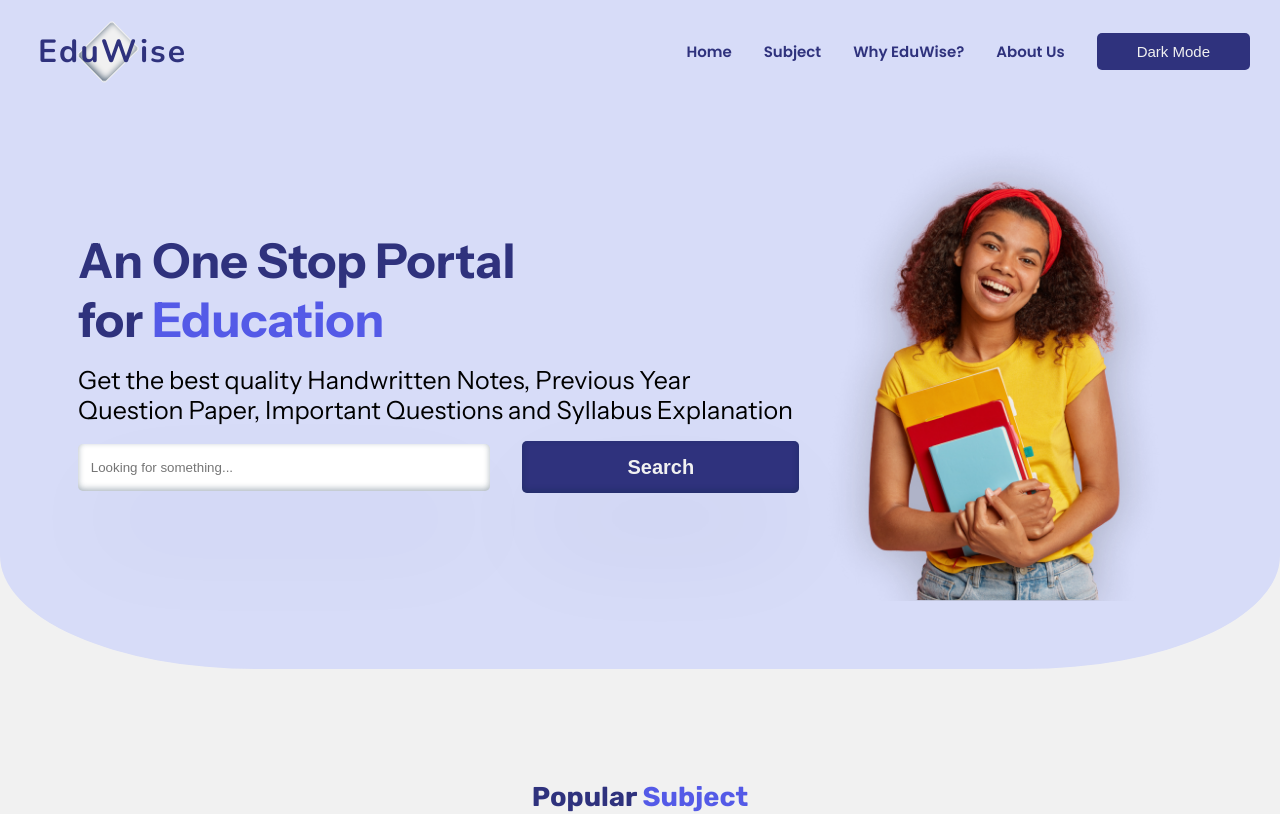
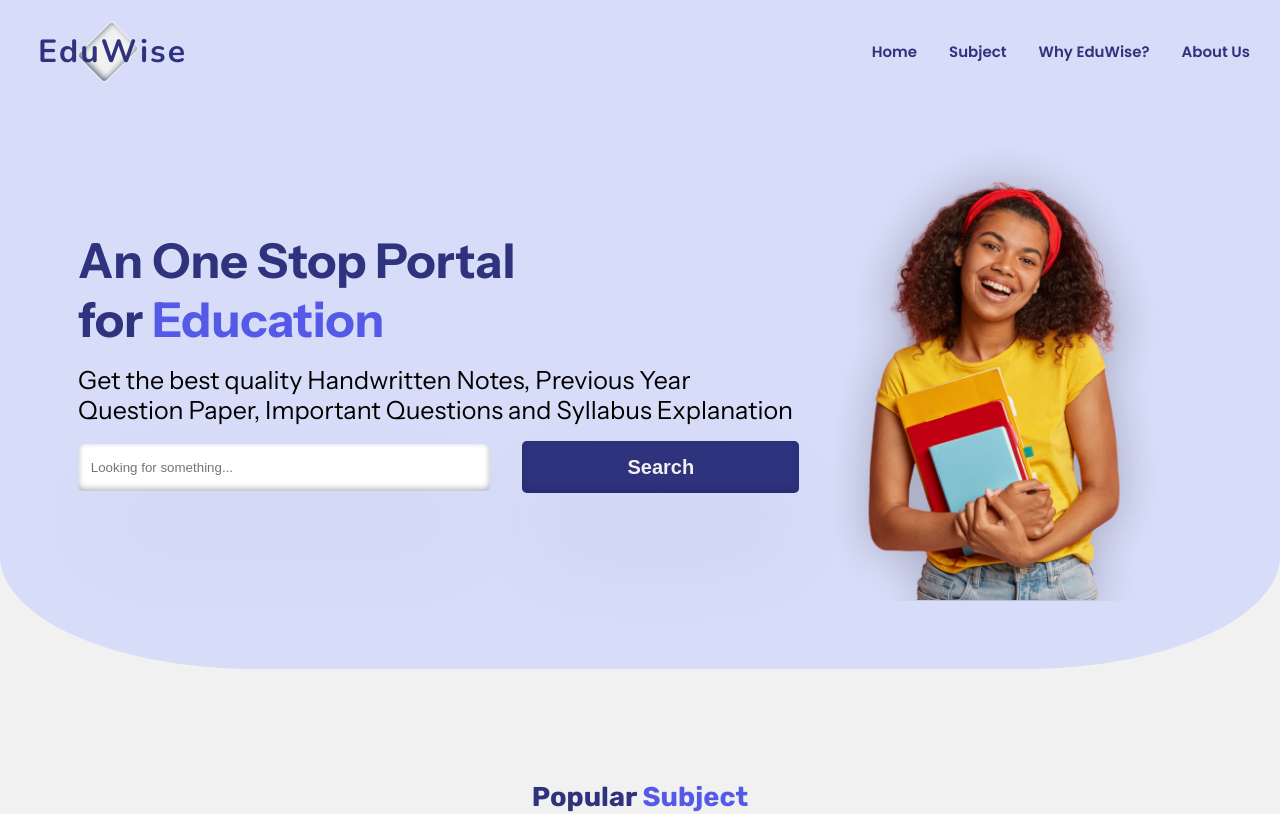
Before and after one commit to uttamakwana/eduwise, a React (Vite) app: page / in a window 1280 px wide. Shown: the top 814 px of the page. Built offline with nearby package versions, Linux system fonts and the light colour scheme; a web font is replaced by a local one.

Commit message:
AllRoutes.jsx is commented

```diff
--- a/src/components/Header/Header.jsx
+++ b/src/components/Header/Header.jsx
@@ -2,7 +2,7 @@ import React, { useEffect, useState } from "react";
 import "./header.css";
 import { Link } from "react-router-dom";
 
-const Header = ({ setToggle, toggle, location, theme, setTheme }) => {
+const Header = ({ setToggle, toggle, location }) => {
   const [isHeaderVisible, setIsHeaderVisible] = useState(true);
   const [prevScrollPos, setPrevScrollPos] = useState(window.scrollY);
 
@@ -87,18 +87,6 @@ const Header = ({ setToggle, toggle, location, theme, setTheme }) => {
               <a href="#">About Us</a>
             </li>
           )}
-          <button
-            className="signup"
-            onClick={() => {
-              if (theme === "light") {
-                setTheme("dark");
-              } else {
-                setTheme("light");
-              }
-            }}
-          >
-            Dark Mode
-          </button>
         </ul>
         <div
           className={`hamburger ${toggle ? "active" : ""}`}
--- a/src/pages/Content/Content.jsx
+++ b/src/pages/Content/Content.jsx
@@ -4,7 +4,7 @@ import { Header, Subject } from "../../components";
 import { motion } from "framer-motion";
 import "./content.css";
 import images from "../../constants/images";
-const Content = ({ theme, setTheme, setSelectedCard, selectedCard }) => {
+const Content = ({ setSelectedCard }) => {
   const navigate = useNavigate();
   const [toggle, setToggle] = useState(false);
 
@@ -103,8 +103,6 @@ const Content = ({ theme, setTheme, setSelectedCard, selectedCard }) => {
         toggle={toggle}
         setToggle={setToggle}
         location={locationValue}
-        setTheme={setTheme}
-        theme={theme}
       />
       <section className="filter">
         {/* <h1>Subjects</h1> */}
--- a/src/pages/Home/Home.jsx
+++ b/src/pages/Home/Home.jsx
@@ -12,7 +12,7 @@ import {
   WhyEduWise,
 } from "../../components";
 
-const Home = ({ setTheme, theme }) => {
+const Home = () => {
   const [toggle, setToggle] = useState(false);
   const [showToTop, setShowToTop] = useState(false);
 
@@ -38,8 +38,6 @@ const Home = ({ setTheme, theme }) => {
       <Header
         toggle={toggle}
         setToggle={setToggle}
-        theme={theme}
-        setTheme={setTheme}
       />
       <Hero />
       {/* <Partner /> */}
--- a/src/pages/Routes/AllRoutes.jsx
+++ b/src/pages/Routes/AllRoutes.jsx
@@ -13,20 +13,17 @@ const AllRoutes = ({ theme, setTheme }) => {
     <AnimatePresence>
       <Routes location={location} key={location.pathname}>
         {/* Home Route */}
-        <Route path="/" element={<Home theme={theme} setTheme={setTheme} />} />
-        {/* Content Route */}
+        <Route path="/" element={<Home />} />
+        {/* Content Route
+          provided setSelected function to select a particular subject card
+        */}
         <Route
           path="/content"
-          element={
-            <Content
-              setTheme={setTheme}
-              theme={theme}
-              selectedCard={selectedCard}
-              setSelectedCard={setSelectedCard}
-            />
-          }
+          element={<Content setSelectedCard={setSelectedCard} />}
         />
-        {/* Subject Route */}
+        {/* Subject Route
+          passing a selected card to display that card in subject route component
+        */}
         <Route
           path="/subject"
           element={<Subject selectedCard={selectedCard} />}
```
